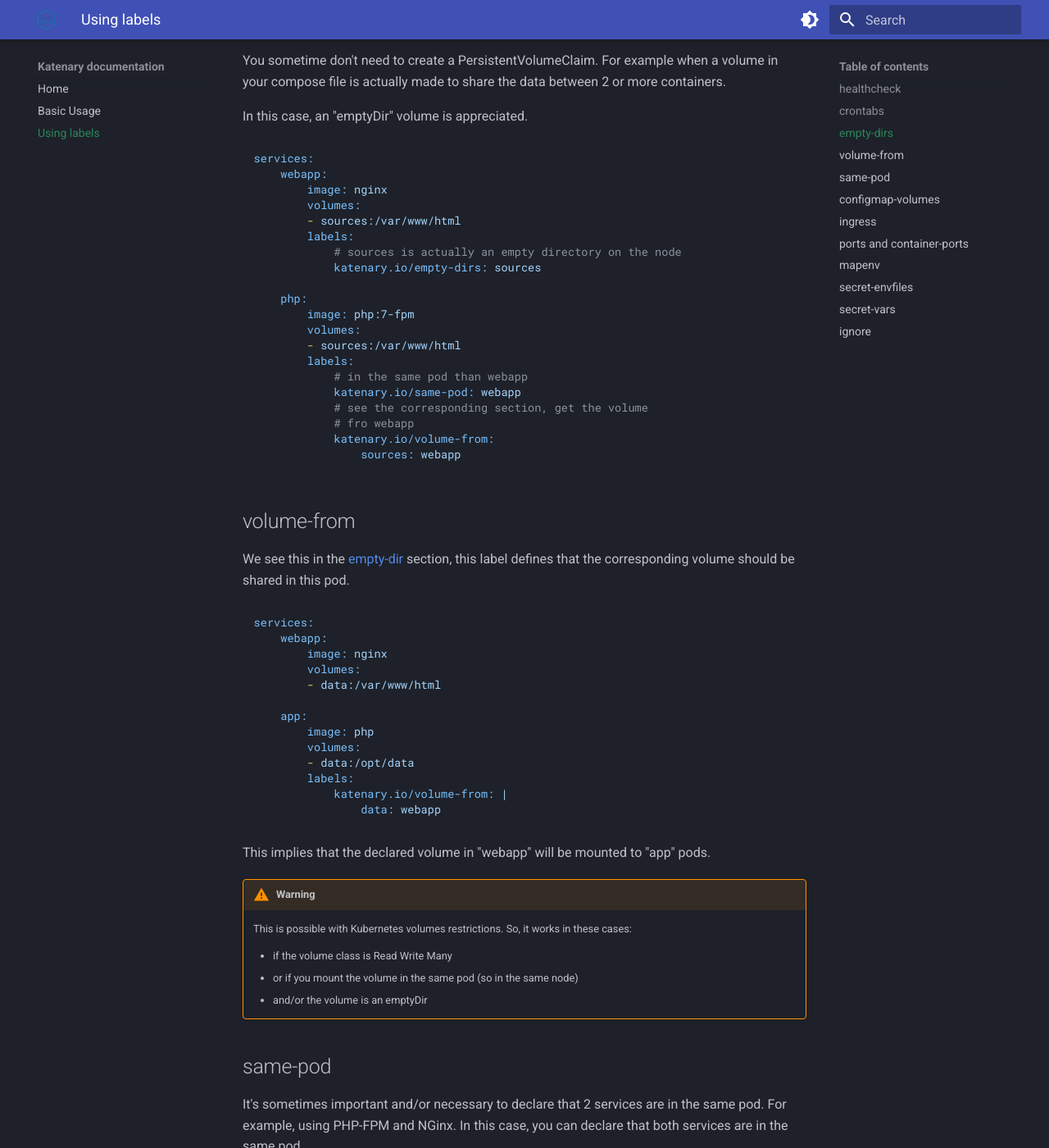
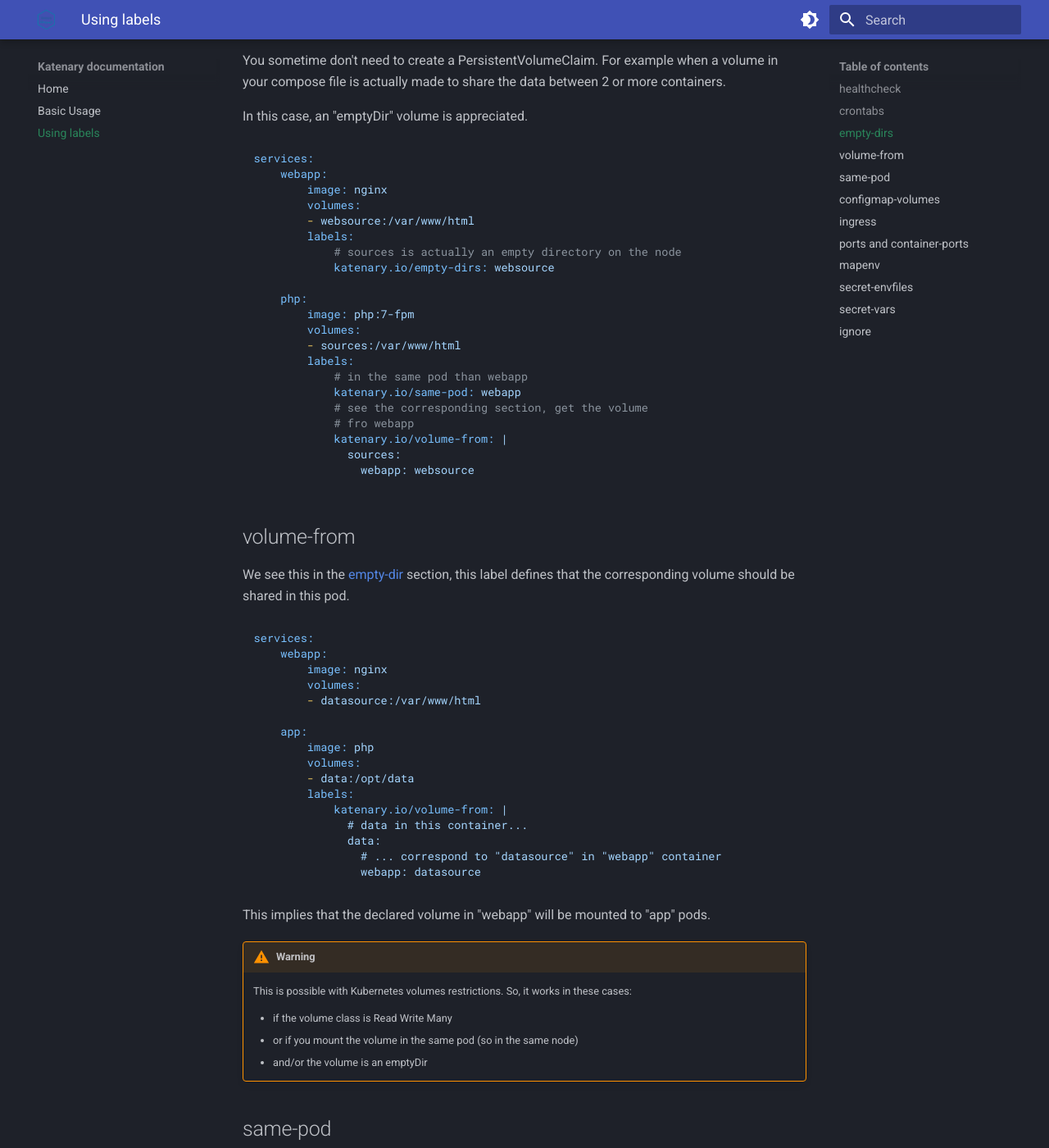
Before and after one commit to metal3d/katenary, an MkDocs documentation site: the page built from doc/docs/labels.md, in a window 1280 px wide and 1400 px high, scrolled down 2140 px. Shown: the whole window at 82% size. Built offline with MkDocs 1.6.1 and Material for MkDocs 9.7.7, drawn with Linux system fonts in a browser that asks for light colours; nearby versions of some CDN libraries.

Commit message:
Fix and comment empty-dirs + volume-from

````diff
--- a/doc/docs/labels.md
+++ b/doc/docs/labels.md
@@ -99,10 +99,10 @@ services:
     webapp:
         image: nginx
         volumes:
-        - sources:/var/www/html
+        - websource:/var/www/html
         labels:
             # sources is actually an empty directory on the node
-            katenary.io/empty-dirs: sources
+            katenary.io/empty-dirs: websource
 
     php:
         image: php:7-fpm
@@ -113,8 +113,9 @@ services:
             katenary.io/same-pod: webapp
             # see the corresponding section, get the volume
             # fro webapp
-            katenary.io/volume-from:
-                sources: webapp
+            katenary.io/volume-from: |
+              sources:
+                webapp: websource
 ```
 
 ## volume-from
@@ -126,7 +127,7 @@ services:
     webapp:
         image: nginx
         volumes:
-        - data:/var/www/html
+        - datasource:/var/www/html
 
     app:
         image: php
@@ -134,7 +135,10 @@ services:
         - data:/opt/data
         labels:
             katenary.io/volume-from: |
-                data: webapp
+              # data in this container...
+              data:
+                # ... correspond to "datasource" in "webapp" container
+                webapp: datasource
 ```
 
 This implies that the declared volume in "webapp" will be mounted to "app" pods.
````
